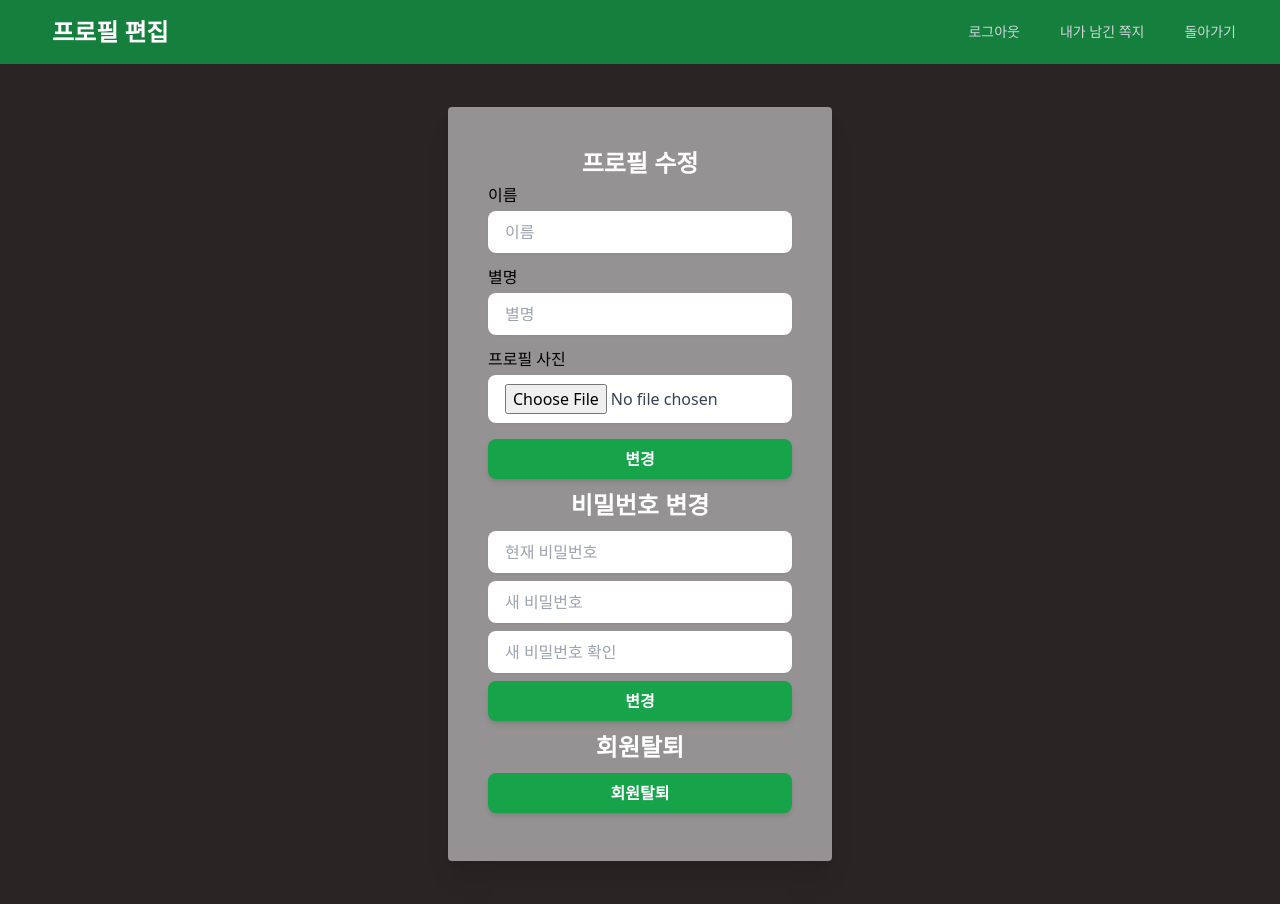
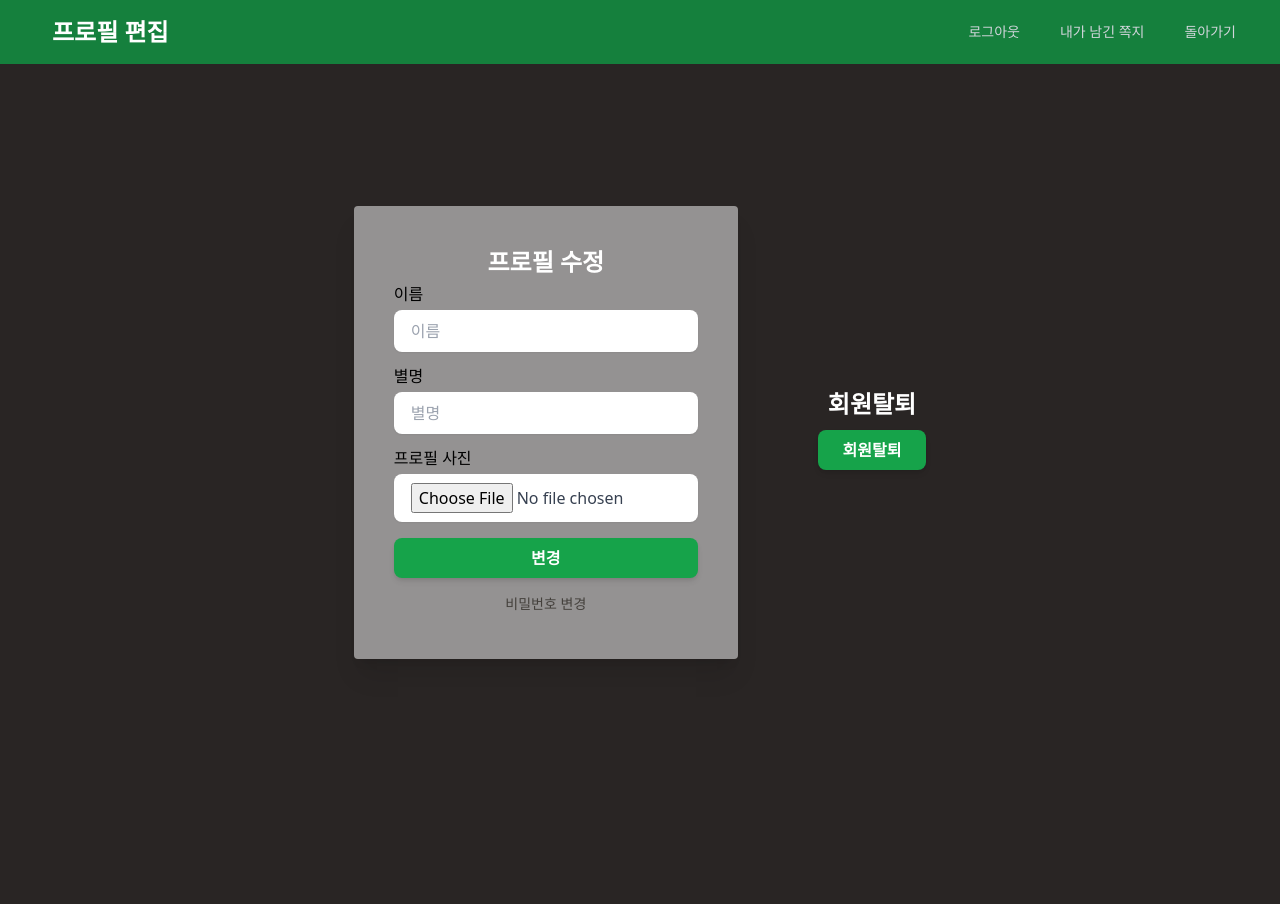
Before and after one commit to techn-0/rollingpaper, a Flask app: page /edit_profile in a window 1280 px wide. After the commit the page ends 659 px from the top, so only its background shows below. Run offline with Flask 3, Linux system fonts and the light colour scheme; the visitor is signed in with stand-in values (Sample User, id 1); data that the repository does not hold is empty.

Commit message:
프로필 편집 ui 수정

```diff
--- a/UI/templates/edit_Profile.html
+++ b/UI/templates/edit_Profile.html
@@ -3,10 +3,11 @@
 
 <head>
     <title>Edit Profile</title>
-    <link href="{{url_for('static',filename='css/output.css')}}" rel="stylesheet">
+    <link href="{{ url_for('static', filename='css/output.css') }}" rel="stylesheet">
 </head>
 
 <body>
+    <div class="flex flex-col h-screen">
     <div class="w-full">
         <nav class="bg-green-700 shadow">
             <div class="px-8 mx-auto">
@@ -18,15 +19,15 @@
                         <div class="hidden md:block">
                             <div class="flex items-baseline ml-10 space-x-4">
                                 <!-- 로그아웃 링크 -->
-                                <a class="text-gray-300  hover:text-gray-800 dark:hover:text-white px-3 py-2 rounded-md text-sm font-medium"
+                                <a class="text-gray-300 hover:text-gray-800 dark:hover:text-white px-3 py-2 rounded-md text-sm font-medium"
                                     href="{{ url_for('logout') }}">
                                     로그아웃
                                 </a>
-                                <a class="text-gray-300  hover:text-gray-800 dark:hover:text-white px-3 py-2 rounded-md text-sm font-medium"
+                                <a class="text-gray-300 hover:text-gray-800 dark:hover:text-white px-3 py-2 rounded-md text-sm font-medium"
                                     href="{{ url_for('my_messages') }}">
                                     내가 남긴 쪽지
                                 </a>
-                                <a class="text-gray-300  hover:text-gray-800 dark:hover:text-white px-3 py-2 rounded-md text-sm font-medium"
+                                <a class="text-gray-300 hover:text-gray-800 dark:hover:text-white px-3 py-2 rounded-md text-sm font-medium"
                                     href="{{ url_for('users') }}">
                                     돌아가기
                                 </a>
@@ -37,13 +38,14 @@
             </div>
         </nav>
     </div>
-    <div class="bg-stone-800 flex items-center justify-center space-x-20">
 
-        <div class="h-screen font-sans bg-cover bg-landscape m-5">
+    <!--중간-->
+    <div class="bg-stone-800 flex items-center justify-center space-x-20 flex-1">
+        <div class="h-full font-sans bg-cover bg-landscape">
+            <!-- 프로필 수정 폼 -->
             <div class="container flex items-center justify-center flex-1 h-full mx-auto">
                 <div class="w-full max-w-lg">
                     <div class="leading-loose">
-                        <!-- 프로필 수정 폼 -->
                         <form action="{{ url_for('edit_profile') }}" method="post" enctype="multipart/form-data"
                             class="max-w-sm p-10 mx-auto my-10 rounded shadow-xl bg-white/50">
                             <p class="text-2xl text-center font-bold text-white">
@@ -51,65 +53,87 @@
                             </p>
                             <div class="mb-2">
                                 <p>이름</p>
-                                <div class=" relative ">
+                                <div class="relative">
                                     <input type="text" name="name" placeholder="이름" value="{{ user.name }}"
-                                        class=" rounded-lg border-transparent flex-1 appearance-none border border-gray-300 w-full py-2 px-4 bg-white text-gray-700 placeholder-gray-400 shadow-sm text-base focus:outline-none focus:ring-2 focus:ring-green-600 focus:border-transparent"
-                                        placeholder="Username" required>
+                                        class="rounded-lg border-transparent flex-1 appearance-none border border-gray-300 w-full py-2 px-4 bg-white text-gray-700 placeholder-gray-400 shadow-sm text-base focus:outline-none focus:ring-2 focus:ring-green-600 focus:border-transparent"
+                                        required>
                                 </div>
                             </div>
                             <div class="mb-2">
                                 <p>별명</p>
-                                <div class=" relative ">
+                                <div class="relative">
                                     <input type="text" name="nickname" placeholder="별명" value="{{ user.nickname }}"
-                                        class=" rounded-lg border-transparent flex-1 appearance-none border border-gray-300 w-full py-2 px-4 bg-white text-gray-700 placeholder-gray-400 shadow-sm text-base focus:outline-none focus:ring-2 focus:ring-green-600 focus:border-transparent"
-                                        placeholder="Username" required>
+                                        class="rounded-lg border-transparent flex-1 appearance-none border border-gray-300 w-full py-2 px-4 bg-white text-gray-700 placeholder-gray-400 shadow-sm text-base focus:outline-none focus:ring-2 focus:ring-green-600 focus:border-transparent"
+                                        required>
                                 </div>
                             </div>
                             <div class="mb-2">
                                 <p>프로필 사진</p>
-                                <div class=" relative ">
+                                <div class="relative">
                                     <input type="file" name="profile_pic" accept="image/*"
-                                        class=" rounded-lg border-transparent flex-1 appearance-none border border-gray-300 w-full py-2 px-4 bg-white text-gray-700 placeholder-gray-400 shadow-sm text-base focus:outline-none focus:ring-2 focus:ring-green-600 focus:border-transparent">
+                                        class="rounded-lg border-transparent flex-1 appearance-none border border-gray-300 w-full py-2 px-4 bg-white text-gray-700 placeholder-gray-400 shadow-sm text-base focus:outline-none focus:ring-2 focus:ring-green-600 focus:border-transparent">
                                 </div>
                             </div>
                             <div class="flex items-center justify-between mt-4">
                                 <button type="submit"
-                                    class="py-2 px-4  bg-green-600 hover:bg-green-700 focus:ring-green-500 focus:ring-offset-green-200 text-white w-full transition ease-in duration-200 text-center text-base font-semibold shadow-md focus:outline-none focus:ring-2 focus:ring-offset-2  rounded-lg ">
-                                    변경</button>
+                                    class="py-2 px-4 bg-green-600 hover:bg-green-700 focus:ring-green-500 focus:ring-offset-green-200 text-white w-full transition ease-in duration-200 text-center text-base font-semibold shadow-md focus:outline-none focus:ring-2 focus:ring-offset-2 rounded-lg">
+                                    변경
+                                </button>
                             </div>
-                            <p class="text-2xl text-center font-bold text-white" style="margin: 10px;">
+                            <div class="text-center">
+                                <div id="myDiv"
+                                    class="cursor-pointer mt-4 font-medium inline-block text-sm align-baseline text-500 text-stone-700 hover:text-green-400">
+                                    비밀번호 변경
+                                </div>
+                            </div>
+                        </form>
+
+                    </div>
+                </div>
+            </div>
+        </div>
+
+
+
+
+        <!-- 비밀번호 변경 폼 -->
+        <form action="{{ url_for('change_password') }}" method="post"
+            class="max-w-sm p-10 mx-auto my-10 rounded shadow-xl bg-white/50 hidden" id="chPassword">
+            <p class="text-2xl text-center font-bold text-white">
                 비밀번호 변경
             </p>
             <div class="mb-2">
-                                <div class=" relative ">
+                <div class="relative">
                     <input type="password" name="current_password" placeholder="현재 비밀번호" required
-                                        class=" rounded-lg border-transparent flex-1 appearance-none border border-gray-300 w-full py-2 px-4 bg-white text-gray-700 placeholder-gray-400 shadow-sm text-base focus:outline-none focus:ring-2 focus:ring-green-600 focus:border-transparent">
+                        class="rounded-lg border-transparent flex-1 appearance-none border border-gray-300 w-full py-2 px-4 bg-white text-gray-700 placeholder-gray-400 shadow-sm text-base focus:outline-none focus:ring-2 focus:ring-green-600 focus:border-transparent">
                 </div>
             </div>
             <div class="mb-2">
-                                <div class=" relative ">
+                <div class="relative">
                     <input type="password" name="new_password" placeholder="새 비밀번호" required
-                                        class=" rounded-lg border-transparent flex-1 appearance-none border border-gray-300 w-full py-2 px-4 bg-white text-gray-700 placeholder-gray-400 shadow-sm text-base focus:outline-none focus:ring-2 focus:ring-green-600 focus:border-transparent">
+                        class="rounded-lg border-transparent flex-1 appearance-none border border-gray-300 w-full py-2 px-4 bg-white text-gray-700 placeholder-gray-400 shadow-sm text-base focus:outline-none focus:ring-2 focus:ring-green-600 focus:border-transparent">
                 </div>
             </div>
             <div class="mb-2">
-                                <div class=" relative ">
+                <div class="relative">
                     <input type="password" name="confirm_password" placeholder="새 비밀번호 확인" required
-                                        class=" rounded-lg border-transparent flex-1 appearance-none border border-gray-300 w-full py-2 px-4 bg-white text-gray-700 placeholder-gray-400 shadow-sm text-base focus:outline-none focus:ring-2 focus:ring-green-600 focus:border-transparent">
+                        class="rounded-lg border-transparent flex-1 appearance-none border border-gray-300 w-full py-2 px-4 bg-white text-gray-700 placeholder-gray-400 shadow-sm text-base focus:outline-none focus:ring-2 focus:ring-green-600 focus:border-transparent">
                 </div>
             </div>
             <button type="submit"
-                                class="py-2 px-4  bg-green-600 hover:bg-green-700 focus:ring-green-500 focus:ring-offset-green-200 text-white w-full transition ease-in duration-200 text-center text-base font-semibold shadow-md focus:outline-none focus:ring-2 focus:ring-offset-2  rounded-lg ">
+                class="py-2 px-4 bg-green-600 hover:bg-green-700 focus:ring-green-500 focus:ring-offset-green-200 text-white w-full transition ease-in duration-200 text-center text-base font-semibold shadow-md focus:outline-none focus:ring-2 focus:ring-offset-2 rounded-lg">
                 변경
             </button>
+        </form>
+
+        <!-- 회원탈퇴 폼 -->
         <div class="mb-2">
             <p class="text-2xl text-center font-bold text-white" style="margin: 10px;">
                 회원탈퇴
             </p>
-                                <div class="mb-2">
             <form action="{{ url_for('delete_profile')}}" method="post">
                 <button type="submit" onclick="return confirm('정말 계정을 삭제하시겠습니까?');"
-                                            class="py-2 px-4  bg-green-600 hover:bg-green-700 focus:ring-green-500 focus:ring-offset-green-200 text-white w-full transition ease-in duration-200 text-center text-base font-semibold shadow-md focus:outline-none focus:ring-2 focus:ring-offset-2  rounded-lg ">
+                    class="py-2 px-4 bg-green-600 hover:bg-green-700 focus:ring-green-500 focus:ring-offset-green-200 text-white w-full transition ease-in duration-200 text-center text-base font-semibold shadow-md focus:outline-none focus:ring-2 focus:ring-offset-2 rounded-lg">
                     회원탈퇴
                 </button>
                 <div class="mb-2">
@@ -125,18 +149,27 @@
                 </div>
             </form>
         </div>
-
-                        </form>
-
-
-                    </div>
-                </div>
-            </div>
     </div>
 </div>
 
+    <script src="https://code.jquery.com/jquery-3.6.4.min.js"></script>
 
+    <script>
+        //회원가입 창 열고 닫는 버튼
+        $('#myDiv').on('click', function () {
+            $('#chPassword').toggleClass('hidden');
+            //hidden 클래스를 사용해서 회원가입 창 숨기고 보임
 
+            //하단 안내메세지
+            if ($('#myDiv').text().trim() === '비밀번호 변경') {
+                $('#myDiv').text('비밀번호 변경 창 닫기');
+            } else {
+                $('#myDiv').text('비밀번호 변경');
+            }
+
+        });
+
+    </script>
 </body>
 
 </html>
```
Lines whose indentation alone changed are shown as unchanged.
